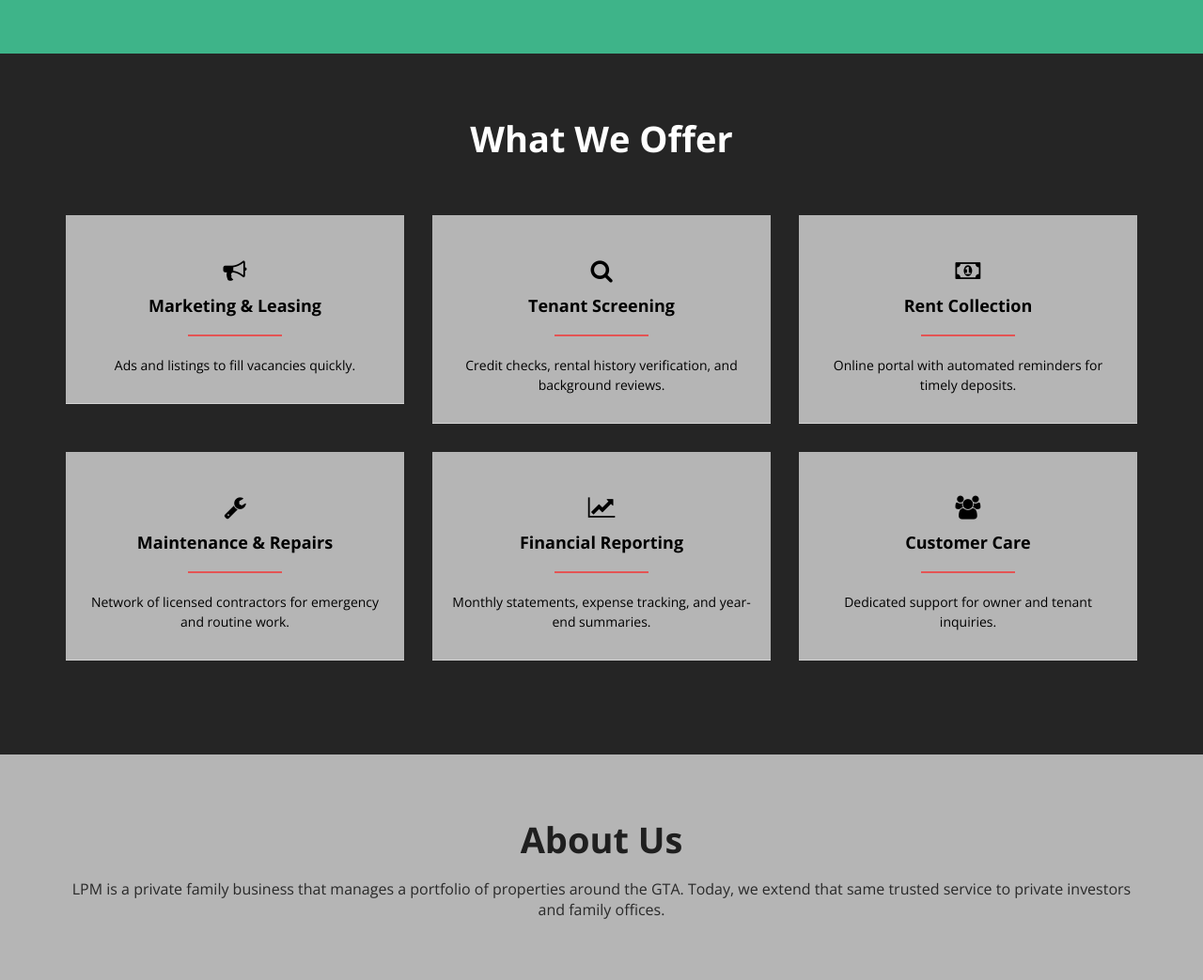
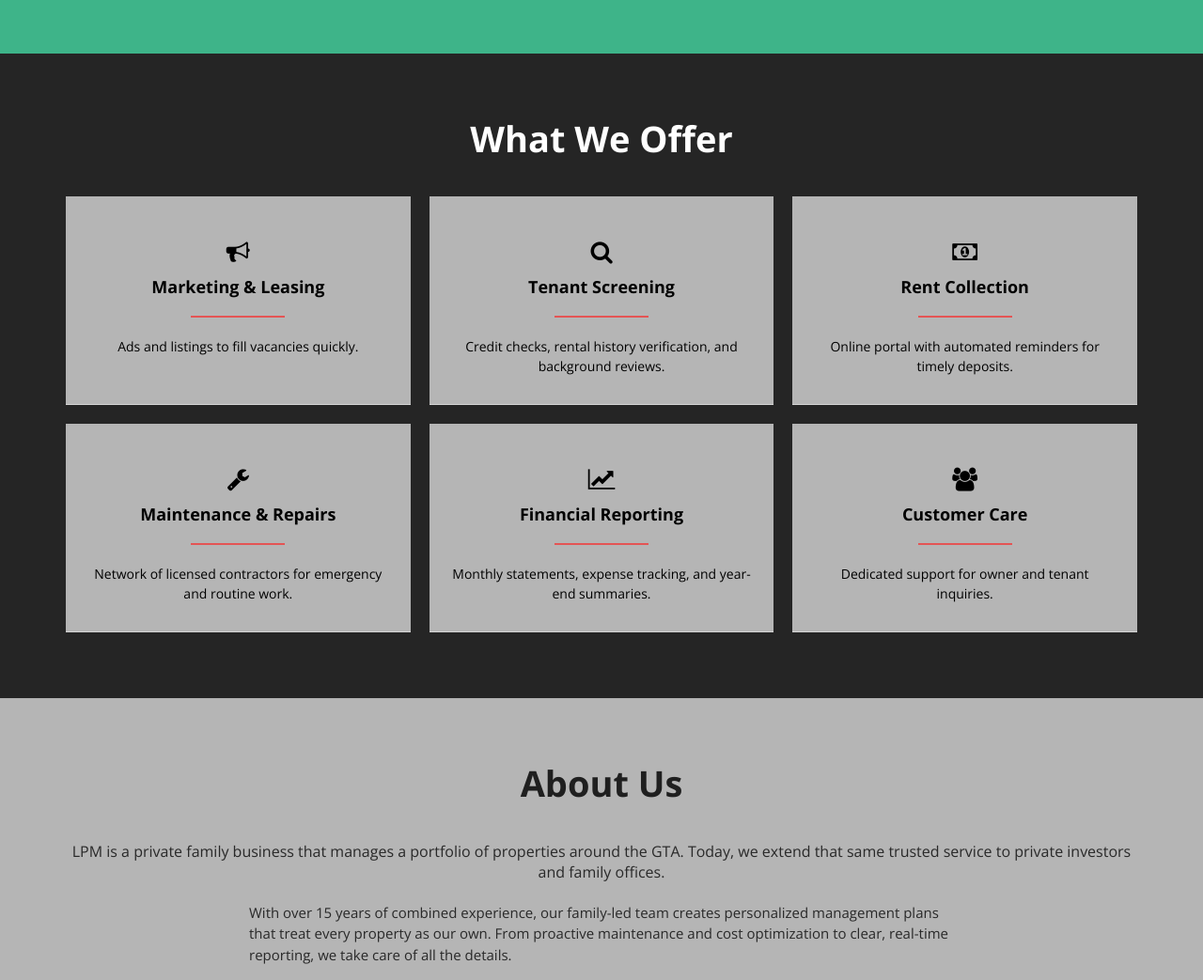
Before and after one commit to josephliao73/LPM, a plain HTML site: page index.html in a window 1280 px wide. Shown: the part 888-1931 px from the top of the page at 94% size. Drawn offline with nearby package versions, Linux system fonts and the light colour scheme.

Commit message:
changed tiles to grid so they arent offset

```diff
--- a/css/style.css
+++ b/css/style.css
@@ -101,6 +101,7 @@ blockquote {
 }
 .title {
 	margin-top: 0;
+    padding-bottom: 20px;
 }
 
 .lead {
@@ -159,6 +160,11 @@ color: #323232;
 .section {
 	/* background-color: #ffffff; */
 	padding: 80px 0;
+}
+.offering-grid {
+    display: grid;
+    grid-template-columns: repeat(auto-fill, minmax(300px, 1fr));
+    gap: 20px;
 }
 
 /* Backgrounds
@@ -378,7 +384,6 @@ color:#fff;
   padding: 40px 20px 20px;
   border-bottom: 1px solid #d4d4d4;
   background: #B5B5B5;
-  margin-bottom: 30px;
   font-size: 16px;
 }
 .box-services .icon {
--- a/index.html
+++ b/index.html
@@ -75,51 +75,36 @@
     <section class="section transprant-bg pclear secPadding">
         <div class="container" data-animation-effect="fadeIn">
             <h1 id="services" class="title text-center">What We Offer</h1>
-            <div class="space"></div>
-            <div class="row">
-                <div class="col-sm-4">
+            <div class="offering-grid">
                 <div class="box box-services">
                     <div class="icon"><i class="fa fa-bullhorn"></i></div>
                     <h4 class="heading">Marketing & Leasing</h4>
                     <p>Ads and listings to fill vacancies quickly.</p>
                 </div>
-                </div>
-                <div class="col-sm-4">
                 <div class="box box-services">
                     <div class="icon"><i class="fa fa-search"></i></div>
                     <h4 class="heading">Tenant Screening</h4>
                     <p>Credit checks, rental history verification, and background reviews.</p>
                 </div>
-                </div>
-                <div class="col-sm-4">
                 <div class="box box-services">
                     <div class="icon"><i class="fa fa-money"></i></div>
                     <h4 class="heading">Rent Collection</h4>
                     <p>Online portal with automated reminders for timely deposits.</p>
                 </div>
-                </div>
-            </div>
-            <div class="row">
-                <div class="col-sm-4">
                 <div class="box box-services">
                     <div class="icon"><i class="fa fa-wrench"></i></div>
                     <h4 class="heading">Maintenance & Repairs</h4>
                     <p>Network of licensed contractors for emergency and routine work.</p>
                 </div>
-                </div>
-                <div class="col-sm-4">
                 <div class="box box-services">
                     <div class="icon"><i class="fa fa-line-chart"></i></div>
                     <h4 class="heading">Financial Reporting</h4>
                     <p>Monthly statements, expense tracking, and year-end summaries.</p>
                 </div>
-                </div>
-                <div class="col-sm-4">
                 <div class="box box-services">
                     <div class="icon"><i class="fa fa-users"></i></div>
                     <h4 class="heading">Customer Care</h4>
                     <p>Dedicated support for owner and tenant inquiries.</p>
-                    </div>
                 </div>
             </div>
         </div>
@@ -130,7 +115,6 @@
         <div class="container">
             <h1 class="title text-center">About Us</h1>
             <p class="lead text-center">LPM is a private family business that manages a portfolio of properties around the GTA. Today, we extend that same trusted service to private investors and family offices.</p>
-            <div class="space"></div>
             <div class="row">
                 <div class="col-md-8 col-md-offset-2">
                     <p>With over 15 years of combined experience, our family-led team creates personalized management plans that treat every property as our own. From proactive maintenance and cost optimization to clear, real-time reporting, we take care of all the details.</p>
@@ -150,7 +134,6 @@
         <div class="footer section">
             <div class="container">
                 <h1 class="title text-center" id="contact">Contact Us</h1>
-                <div class="space"></div>
                 <div class="row">
                     <div class="col-sm-6">
                         <div class="footer-content">
```
Lines whose indentation alone changed are shown as unchanged.
